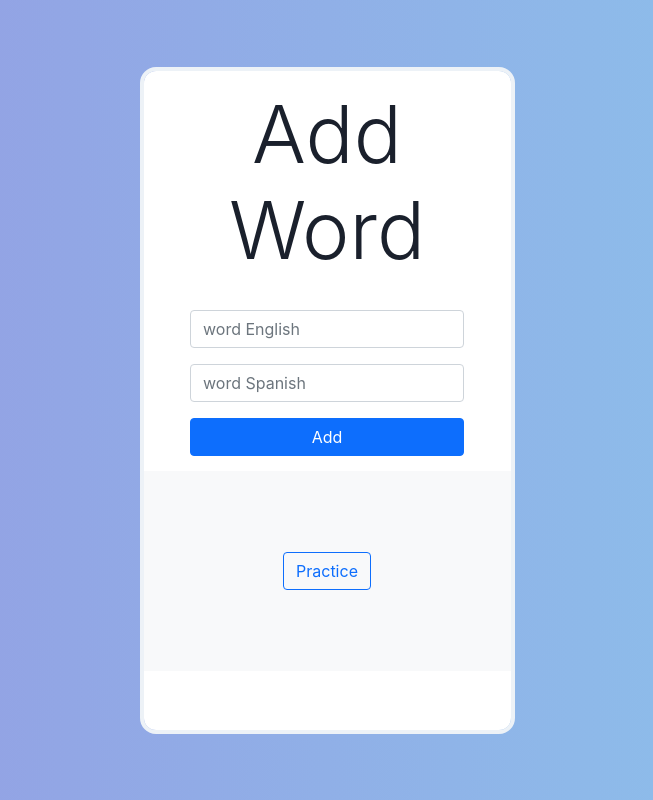
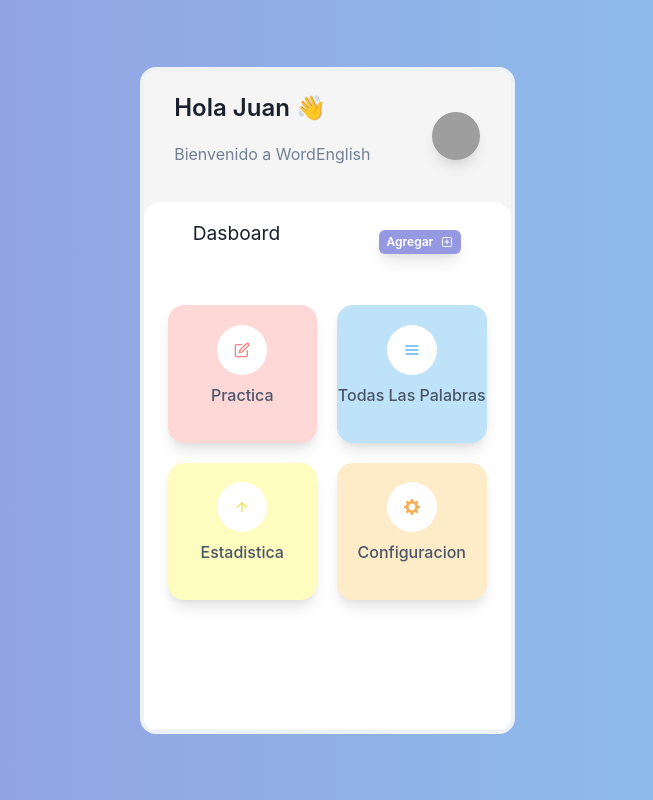
Before and after one commit to Lopez089/wordEnglish, a Next.js app: page / in a window 1280 px wide. Shown: the whole page, without its empty margins (313-966 px from the left). Built offline with nearby package versions, Linux system fonts and the light colour scheme; grey boxes are pictures that could not be loaded.

Commit message:
refactor: page home

```diff
--- a/package.json
+++ b/package.json
@@ -10,6 +10,7 @@
     "test": "jest --watch"
   },
   "dependencies": {
+    "@chakra-ui/icons": "^2.0.2",
     "@chakra-ui/react": "^2.2.1",
     "@emotion/react": "^11.9.3",
     "@emotion/styled": "^11.9.3",
--- a/pages/index.js
+++ /dev/null
@@ -1,32 +0,0 @@
-import Head from 'next/head'
-import FormAddWord from '../components/formAddWord'
-import Link from 'next/link'
-import { Button } from 'react-bootstrap'
-
-const Home = () => {
-  return (
-    <div>
-      <Head>
-        <title>Home</title>
-        <meta name='description' content='Home app word english' />
-        <link rel='icon' href='/favicon.ico' />
-      </Head>
-
-      <main className='vh-100'>
-        <section className='h-50 d-flex flex-column justify-content-center align-items-center'>
-          <FormAddWord />
-        </section>
-        <section className=' h-25 bg-light d-flex justify-content-center align-items-center'>
-          <Button variant='outline-primary' href='/practice'>Practice</Button>
-        </section>
-      </main>
-
-    </div>
-  )
-}
-
-export default Home
-
-/* TODO:
-
-*/
--- /dev/null
+++ b/pages/index.tsx
@@ -0,0 +1,110 @@
+import Head from 'next/head'
+import { useTheme, Box, Grid, Text, Flex, Avatar, Button } from '@chakra-ui/react'
+import { PlusSquareIcon, SettingsIcon, HamburgerIcon, ArrowUpIcon, EditIcon } from '@chakra-ui/icons'
+import FormAddWord from '../components/formAddWord'
+import Link from 'next/link'
+
+type colors = {
+  primary: string
+  secondary: string
+}
+
+import { NextPage } from 'next'
+
+const Home: NextPage = (): JSX.Element => {
+  const theme = useTheme()
+
+  const { primary, secondary }: colors = theme.colors
+
+  return (
+    <>
+      <Head>
+        <title>Home</title>
+        <meta name='description' content='Home app word english' />
+        <link rel='icon' href='/favicon.ico' />
+      </Head>
+
+      <Box
+        as='main'
+        bg='blackAlpha.50'
+        h='100%'
+        display='grid'
+      >
+        <Grid gridTemplateRows='20% 80%'>
+          <Box>
+            <Flex justify='space-around' align='center' h='100%' >
+              <Box>
+                <Text fontSize='1.5rem' fontWeight='semibold'>
+                  Hola Juan 👋
+                </Text>
+                <Text color='gray.500'>
+                  Bienvenido a WordEnglish
+                </Text>
+              </Box>
+              <Avatar shadow='lg' name='juan Lopez' src='https://xsgames.co/randomusers/avatar.php?g=male' />
+            </Flex>
+          </Box>
+          <Grid bg='white' borderRadius='1rem 1rem 0 0' gridTemplateRows='15% 65%'>
+            <Flex justify='space-around' align='center' >
+              <Text fontSize='1.2rem'>Dasboard</Text>
+              <Button
+                size='xs'
+                bg={secondary}
+                rightIcon={<PlusSquareIcon />}
+                color='white'
+                shadow='lg'
+                _hover={{
+                  bg: primary
+                }}
+              >
+                Agregar
+              </Button>
+            </Flex>
+            <Grid p='1.5rem' gridTemplateRows='1fr 1fr' gridTemplateColumns='1fr 1fr' gap='20px'>
+              <Link href='/practice' >
+                <Flex cursor='pointer' gap='.5rem' justify="center" align="center" flexDirection='column' bg='red.100' borderRadius='1rem' color='gray.600' _hover={{ bg: 'red.500', color: 'white' }} boxShadow='lg'>
+                  <Flex justify="center" align="center" bg='white' borderRadius='50%' w='50px' h='50px'>
+                    <EditIcon color='red.300' />
+                  </Flex>
+                  <Text fontWeight='medium'>Practica</Text>
+                </Flex>
+              </Link>
+              <Link href='/allWord' >
+                <Flex cursor='pointer' gap='.5rem' justify="center" align="center" flexDirection='column' bg='blue.100' borderRadius='1rem' color='gray.600' _hover={{ bg: 'blue.500', color: 'white' }} boxShadow='lg'>
+                  <Flex justify="center" align="center" bg='white' borderRadius='50%' w='50px' h='50px'>
+                    <HamburgerIcon color='blue.300' />
+                  </Flex>
+                  <Text fontWeight='medium'>Todas Las Palabras</Text>
+                </Flex>
+              </Link>
+              <Link href='/statistics' >
+                <Flex cursor='pointer' gap='.5rem' justify="center" align="center" flexDirection='column' bg='yellow.100' borderRadius='1rem' color='gray.600' _hover={{ bg: 'yellow.300', color: 'white' }} boxShadow='lg'>
+                  <Flex justify="center" align="center" bg='white' borderRadius='50%' w='50px' h='50px'>
+                    <ArrowUpIcon color='yellow.300' />
+                  </Flex>
+                  <Text fontWeight='medium'>Estadistica</Text>
+                </Flex>
+              </Link>
+              <Link href='/config' >
+                <Flex cursor='pointer' gap='.5rem' justify="center" align="center" flexDirection='column' bg='orange.100' borderRadius='1rem' color='gray.600' _hover={{ bg: 'orange.400', color: 'white' }} boxShadow='lg'>
+                  <Flex justify="center" align="center" bg='white' borderRadius='50%' w='50px' h='50px'>
+                    <SettingsIcon color='orange.300' />
+                  </Flex>
+                  <Text fontWeight='medium'>Configuracion</Text>
+                </Flex>
+              </Link>
+            </Grid>
+          </Grid>
+        </Grid>
+      </Box>
+    </>
+  )
+}
+
+export default Home
+
+/* TODO:
+-cretae las constantes
+- refactor
+_ create un state globales
+*/
--- a/wrappers/wrapMovil.tsx
+++ b/wrappers/wrapMovil.tsx
@@ -1,9 +1,16 @@
 import { Box, useTheme } from '@chakra-ui/react'
 
+type Props = {
+    children: JSX.Element
+}
+type themeColors = {
+    primary: string
+    secondary: string
+}
 
-export const WrapMovil = ({ children }) => {
+export const WrapMovil: React.FC = ({ children }: Props): JSX.Element => {
     const theme = useTheme()
-    const { primary, secondary } = theme.colors
+    const { primary, secondary }: themeColors = theme.colors
 
     return (
         <Box
@@ -35,7 +42,3 @@ export const WrapMovil = ({ children }) => {
         </Box>
     )
 }
-//TODO:
-// usar los colores del theme
-//PONER TYPOS A LOS DATOS
-// refactor
```
Also changed, not shown: pages/allWord.tsx (added, +7 -0 lines), pages/config.tsx (added, +7 -0 lines), pages/statistics.tsx (added, +7 -0 lines), 2 other files (tests, documents, lock files or other folders).
